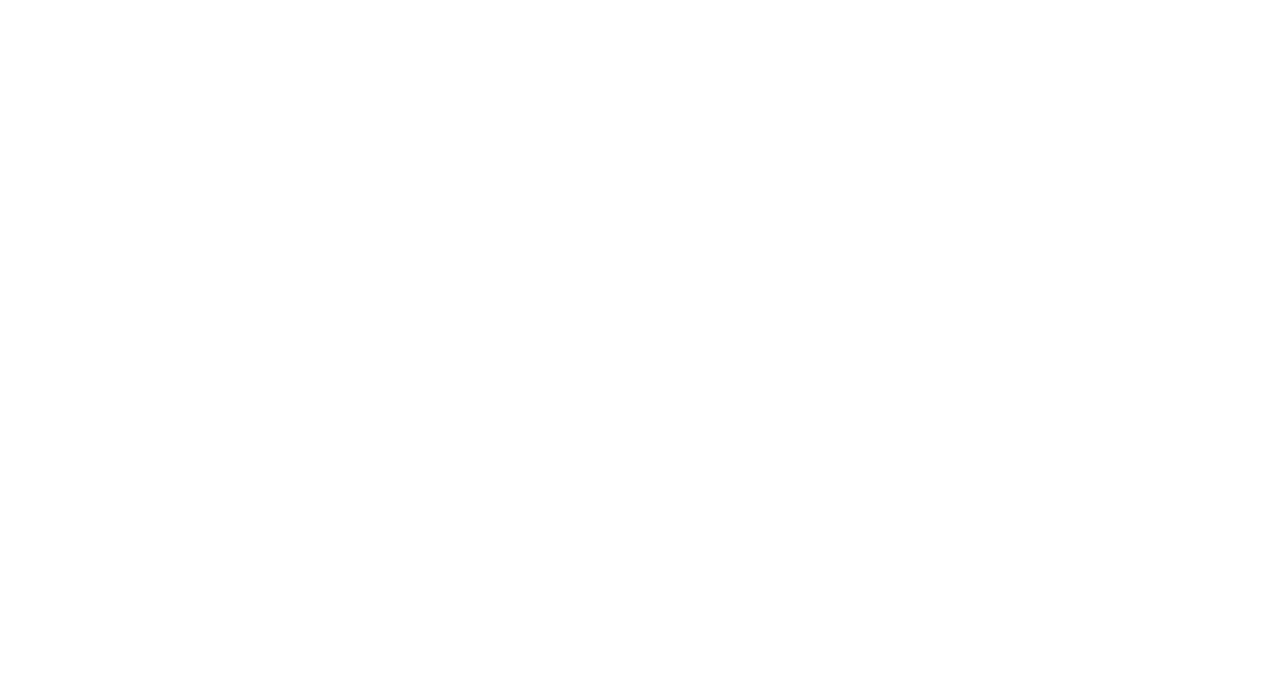
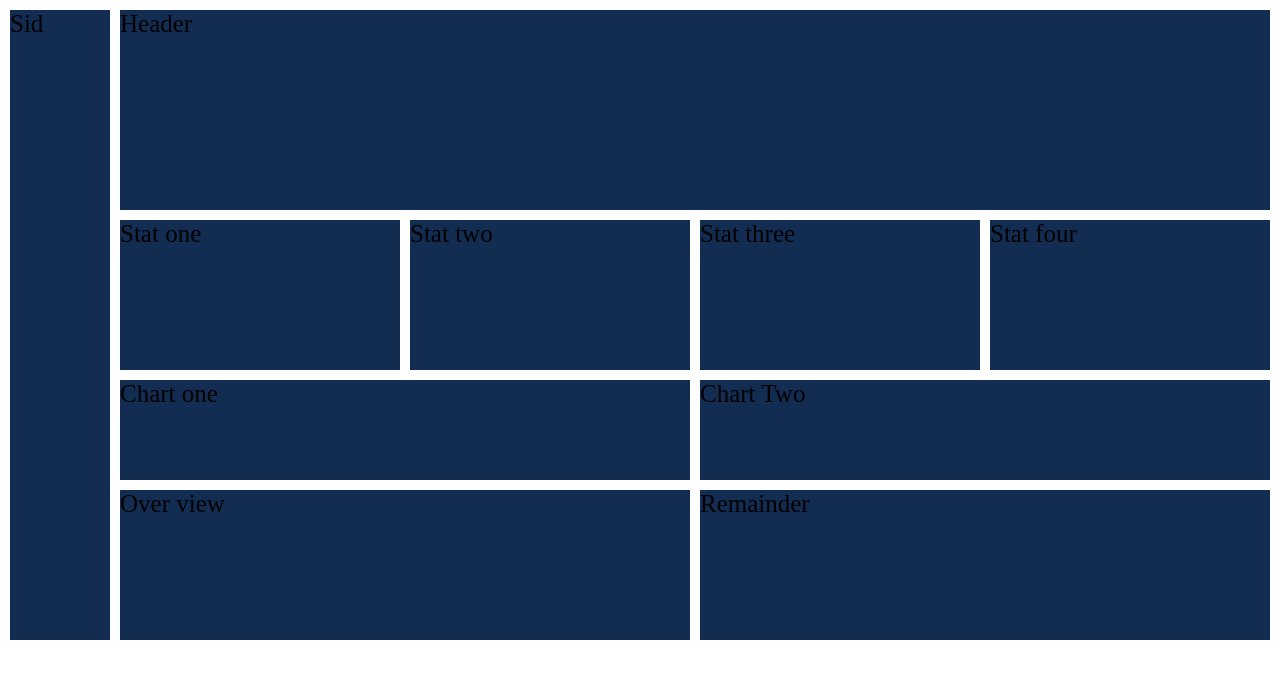
Before and after one commit to rhsabbir1/user-dashboard-layout, a plain HTML site: page index.html in a window 1280 px wide. Drawn offline with Linux system fonts and the light colour scheme.

Commit message:
dashboard

```diff
--- a/Styles/style.css
+++ b/Styles/style.css
@@ -0,0 +1,34 @@
+*{
+    padding: 0;
+    margin: 0;
+}
+.box{
+    background-color: #122c52;
+    font-size: 25px;
+}
+.dashboard{
+    height: 100vh;
+    display: grid;
+    grid-template-columns: 100px repeat(4, 1fr);
+    grid-template-rows: 200px 150px 100px 150px;
+    gap: 10px;
+    padding: 10px;
+}
+.sid{
+    grid-row: 1 / -1;
+}
+.header{
+    grid-column: 2 / -1;
+}
+.chart-one{
+    grid-column: 2 / 4;
+}
+.chart-two{
+    grid-column: 4 / -1;
+}
+.over-view{
+    grid-column: 2 / 4;
+}
+.remainder{
+    grid-column: 4 / -1;
+}
--- a/index.html
+++ b/index.html
@@ -8,6 +8,17 @@
     <link rel="stylesheet" href="Styles/style.css">
 </head>
 <body>
-
+    <div class="dashboard">
+        <div class="box sid">Sid</div>
+        <div class="box header">Header</div>
+        <div class="box stat-one">Stat one</div>
+        <div class="box stat-two">Stat two</div>
+        <div class="box stat-three">Stat three</div>
+        <div class="box stat-four">Stat four</div>
+        <div class="box chart-one">Chart one</div>
+        <div class="box chart-two">Chart Two</div>
+        <div class="box over-view">Over view</div>
+        <div class="box remainder">Remainder</div>
+    </div>
 </body>
 </html>
```
